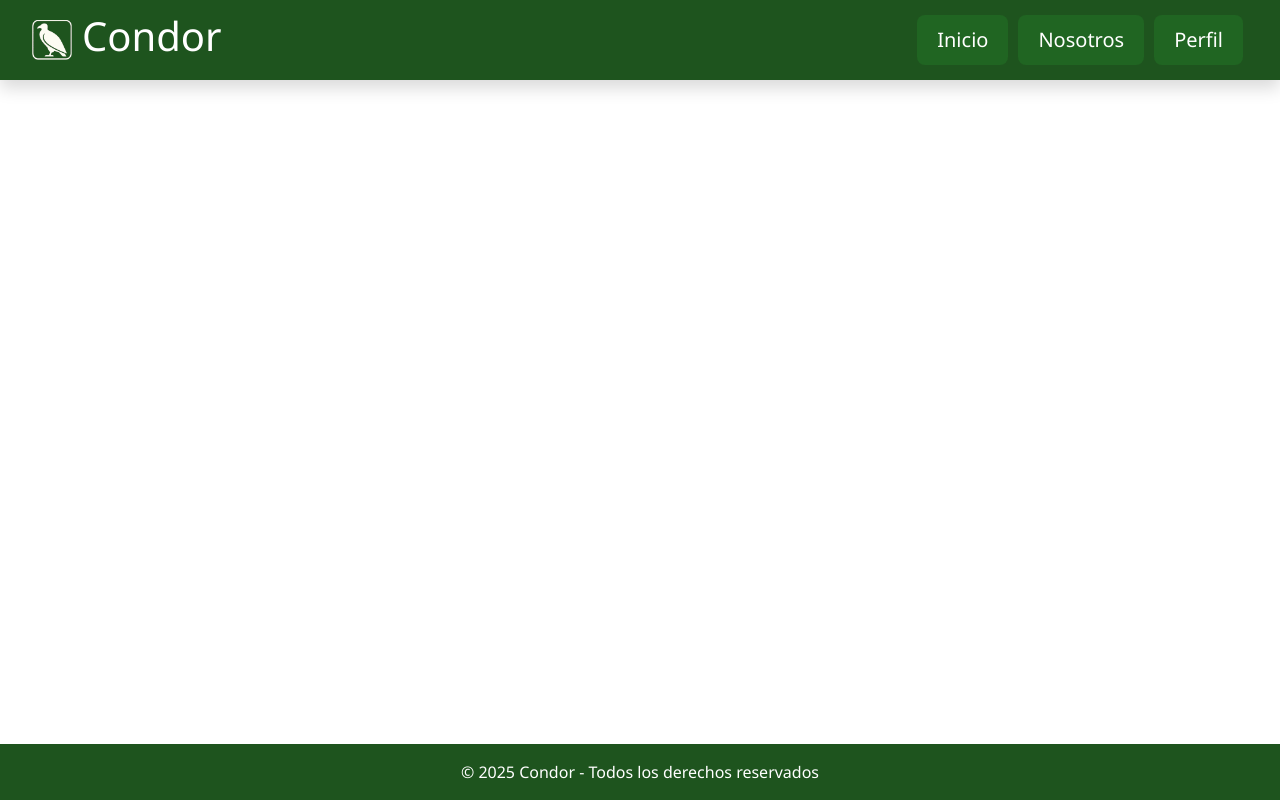
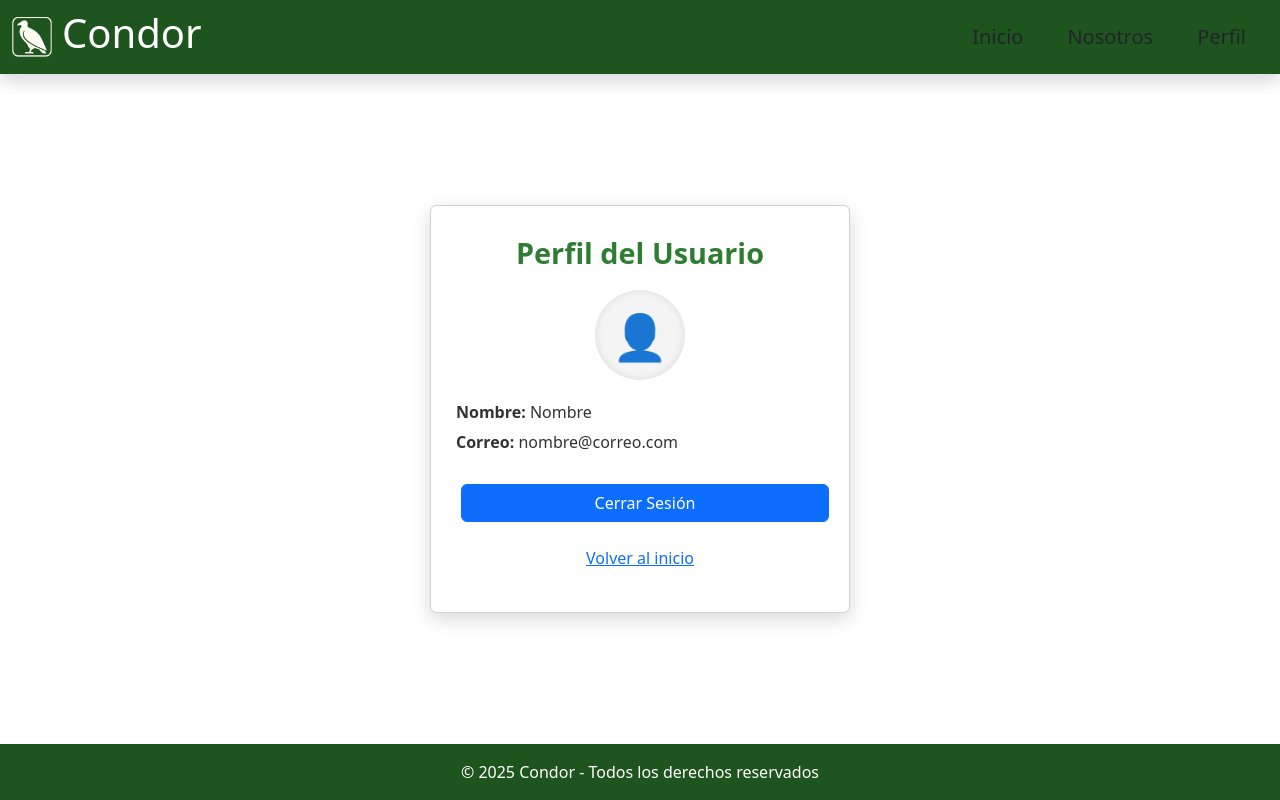
Before and after one commit to logicaltomy/Condor_React, a React (Vite) app: page /perfil in a window 1280 px wide. Built offline with nearby package versions, Linux system fonts and the light colour scheme.

Commit message:
1.6.0 - Ajustes visuales y link a perfil sin logic yet

```diff
--- a/src/App.css
+++ b/src/App.css
@@ -311,3 +311,79 @@ form .btn {
 .btn-link:hover {
   color: #ddd;
 }
+
+/* Estilos para pagina de perfil */
+.perfil-container {
+  display: flex;
+  justify-content: center;
+  align-items: center;
+  padding: 40px 10px;
+}
+
+.perfil-card {
+  max-width: 420px;
+  width: 100%;
+  border-radius: 16px;
+  box-shadow: 0 6px 20px rgba(0, 0, 0, 0.15);
+  overflow: hidden;
+}
+
+.perfil-body {
+  padding: 30px 25px;
+  text-align: center;
+}
+
+.perfil-titulo {
+  margin-bottom: 20px;
+  font-size: 1.8rem;
+  font-weight: 700;
+  color: #2e7d32;
+}
+
+.perfil-avatar {
+  width: 90px;
+  height: 90px;
+  border-radius: 50%;
+  background-color: #f4f4f4;
+  margin: 0 auto 20px;
+  display: flex;
+  align-items: center;
+  justify-content: center;
+  font-size: 2.8rem;
+  color: #666;
+  box-shadow: inset 0 0 8px rgba(0, 0, 0, 0.1);
+}
+
+.perfil-info {
+  text-align: left;
+  margin-bottom: 25px;
+}
+
+.perfil-info p {
+  margin: 6px 0;
+  font-size: 1rem;
+  color: #333;
+}
+
+.perfil-boton {
+  width: 100%;
+  background-color: #2e7d32;
+  border: none;
+  transition: background-color 0.2s;
+}
+
+.perfil-boton:hover {
+  background-color: #256628;
+}
+
+.perfil-volver {
+  display: block;
+  margin-top: 12px;
+  color: #2e7d32;
+  text-decoration: none;
+  font-weight: 600;
+}
+
+.perfil-volver:hover {
+  text-decoration: underline;
+}
--- a/src/User.ts
+++ b/src/User.ts
@@ -11,6 +11,7 @@ export let usuarios: User[] = usuariosGuardados
   : [
       { username: "Admin", email: "Admin@gmail.com", password: "Admin123!" },
       { username: "Cris", email: "Cris@gmail.com", password: "Cris123!" },
+      { username: "Tomas", email: "a@a.com", password: "a" },
     ];
 
 // Función para agregar un nuevo usuario y actualizar localStorage
--- a/src/pages/Login.tsx
+++ b/src/pages/Login.tsx
@@ -35,7 +35,7 @@ const Login: React.FC<LoginProps> = ({setSesionIniciada}) => { // Declara un com
         if (usuarios.find(user => user.email === Correo)) {
             const usuario = usuarios.find(user => user.email === Correo);
             if (usuario && usuario.password !== Contrasenia) {
-                nuevosErrores.Contrasenia = "La Contrasenia es incorrecta.";
+                nuevosErrores.Contrasenia = "La Contraseña es incorrecta.";
             }
         }
 
@@ -86,7 +86,7 @@ const Login: React.FC<LoginProps> = ({setSesionIniciada}) => { // Declara un com
                 {errores.Correo && <p className="text-danger">{errores.Correo}</p>}
             </div>
             <div className="mb-3">
-                <label htmlFor="password" className="form-label">Contrasenia</label>
+                <label htmlFor="password" className="form-label">Contraseña</label>
                 <input
                     type="password"
                     className="form-control"
--- a/src/pages/Perfil.tsx
+++ b/src/pages/Perfil.tsx
@@ -1,11 +1,32 @@
 import React from "react";
-import { Link} from "react-router-dom";
+import { Link } from "react-router-dom";
+import "../App.css";
 
-const Perfil: React.FC = () => { // Declara un componente funcional llamado Inicio, significa React Functional Component, y le dice a TypeScript que Inicio es un componente de React.
+const Perfil: React.FC = () => {
   return (
-    <div className="main-content">
+    <div className="main-content perfil-container">
+      <div className="card perfil-card">
+        <div className="perfil-body">
+          <h2 className="perfil-titulo">Perfil del Usuario</h2>
+
+          <div className="perfil-avatar">👤</div>
+
+          <div className="perfil-info">
+            <p><strong>Nombre:</strong> Nombre</p>
+            <p><strong>Correo:</strong> nombre@correo.com</p>
+          </div>
+
+          <button className="btn btn-primary perfil-boton">
+            Cerrar Sesión
+          </button>
+
+          <Link to="/" className="btn btn-link perfil-volver">
+            Volver al inicio
+          </Link>
+        </div>
+      </div>
     </div>
   );
-}
+};
 
 export default Perfil;
--- a/src/pages/Register.tsx
+++ b/src/pages/Register.tsx
@@ -109,7 +109,7 @@ const Register: React.FC = () => { // Declara un componente funcional llamado In
                       {errores.Username && <p className="text-danger">{errores.Username}</p>}
                   </div>
                   <div className="mb-3">
-                      <label htmlFor="password" className="form-label">Contrasenia</label>
+                      <label htmlFor="password" className="form-label">Contraseña</label>
                       <input
                           type="password"
                           className="form-control"
```
